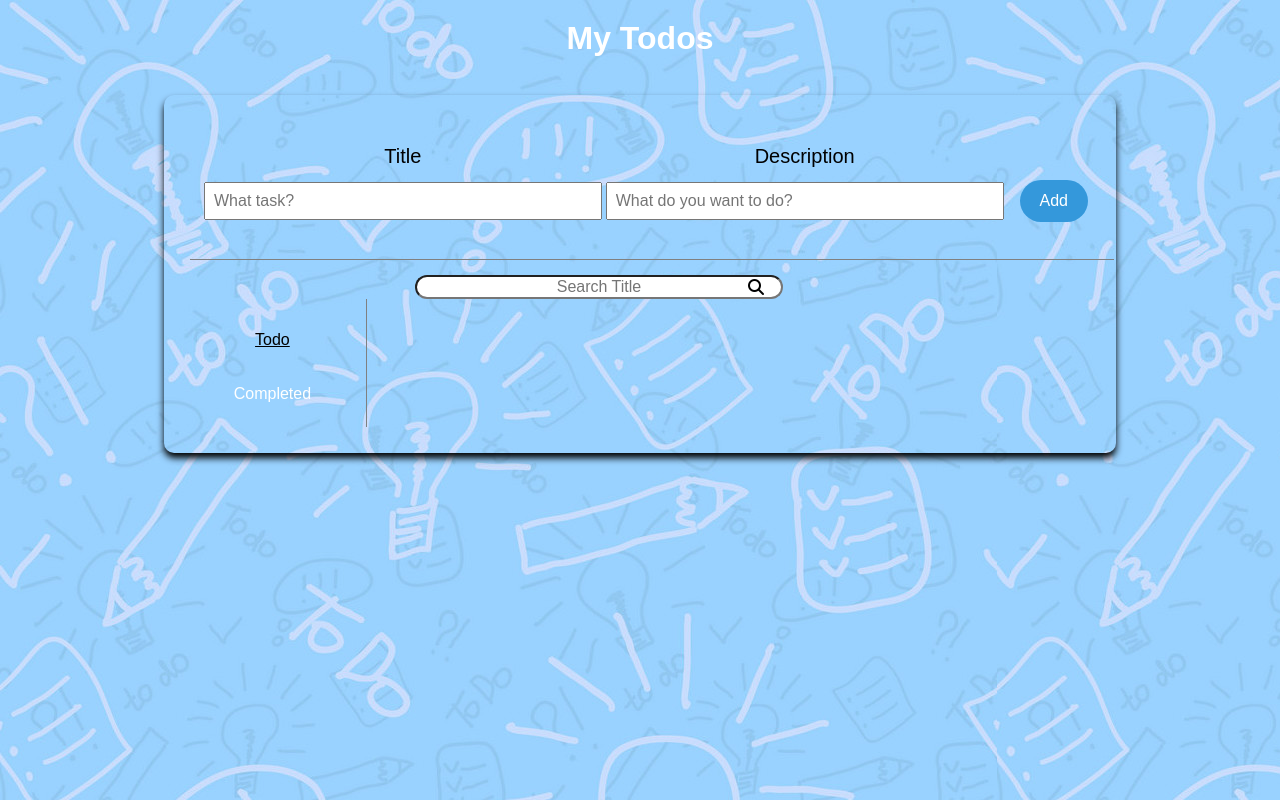
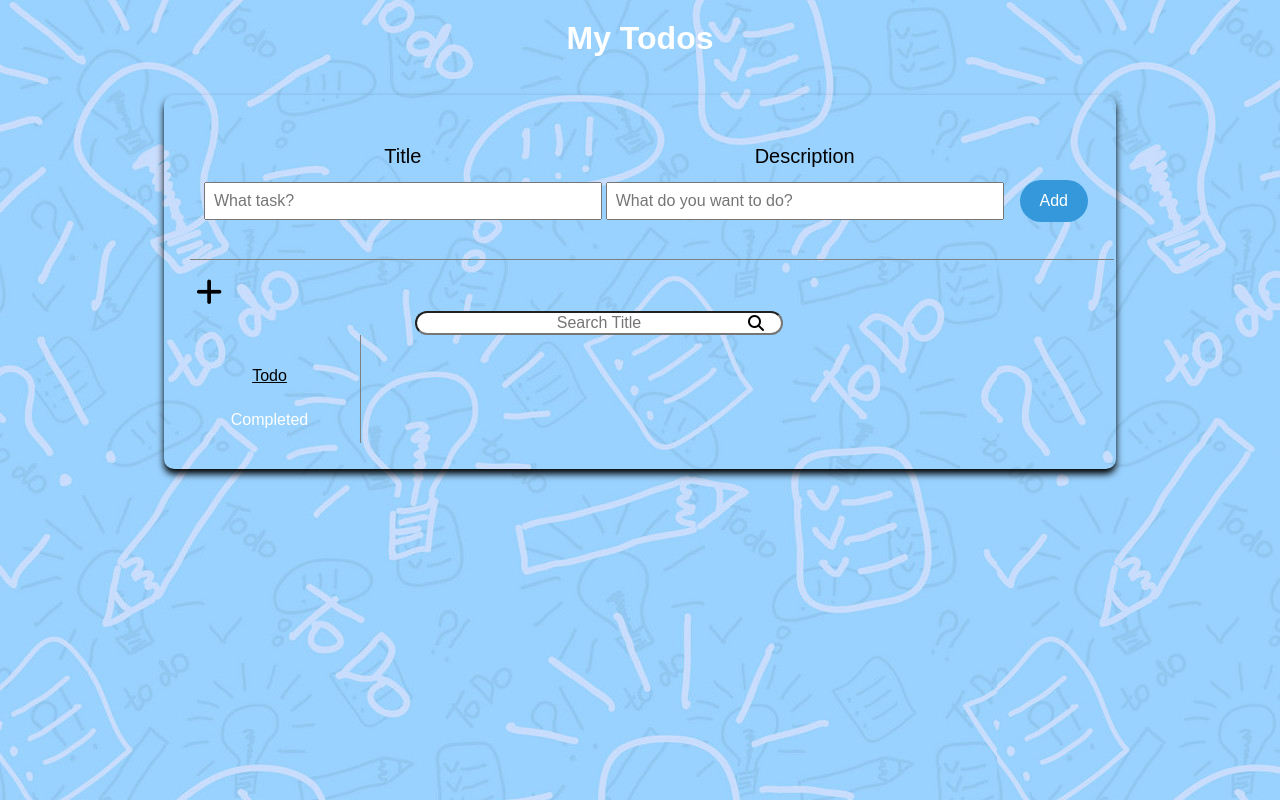
Before and after one commit to anb-hq/AnB_Prime_ToDoList_HORTHOURTOURLENG, a React (Vite) app: page / in a window 1280 px wide. Built offline with nearby package versions, Linux system fonts and the light colour scheme.

Commit message:
new layout group button

```diff
--- a/src/App.css
+++ b/src/App.css
@@ -36,18 +36,32 @@ h1 {
   color: var(--white)
 }
 
-@media (max-width: 700px) {
-  .btn-area input {
-    width: 85%;
-    text-align: center;
-  }
+.container-todo-list{
+  position: relative;
+}
+.add-button{
+  font-size: 30px;
+}
+
+@media (max-width: 770px) {
   .btn {
     display: flex;
-    justify-content: space-between; /* Fixed typo 'space-betweenn' */
+    justify-content: space-between;
   }
 }
-
+.btn-area{
+  overflow-y: scroll;
+}
+.btn-area::-webkit-scrollbar{
+  width: 0;
+}
+.secondarybtn{
+  height: 4vh;
+}
 @media (min-width: 770px) {
+  .btn-area{
+    max-width:19%;
+  }
   .container-todo-list {
     display: flex;
     justify-content: space-between;
@@ -74,4 +88,8 @@ h1 {
   .search-icon{
     left: 37%;
   }
+  .add-button{
+    background-color: inherit;
+    font-size: 30px;
+  }
 }
--- a/src/App.jsx
+++ b/src/App.jsx
@@ -43,12 +43,20 @@ function App() {
     );
     setFilteredTasks(filtered);
   }, [searchQuery, tasks]);
+  const [buttons, setButtons] = useState([]);
+  const addButton = () => {
+    const newButton = { id: Date.now(), label: 'NewButton' };
+    setButtons([...buttons, newButton]);
+  };
 
   return (
     <div className='App'>
       <h1 className='text-center margin-top-20'>My Todos</h1>
       <div className='Todo-wrapper margin-x-y border-radius-10'>
         <TodoInput addTask={addTask} />
+        <button className='add-button' onClick={addButton}>
+        <i class="fa-solid fa-plus"></i>
+              </button>
         <div className='search-container '>
             <i className='search-icon fas fa-search'></i>
             <input className='font border-radius-20 text-center'
@@ -73,6 +81,11 @@ function App() {
               >
                 Completed
               </button>
+              {buttons.map((button) => (
+                <button key={button.id} className='secondarybtn'>
+                  {button.label}
+                </button>
+              ))}
 
             </div>
           </div>
--- /dev/null
+++ b/src/Todo-function/Search-function.jsx
@@ -0,0 +1,6 @@
+export function setSearchQuery(setSearchQuery, query) {
+    setSearchQuery(query);
+  }
+  export function setCompletedScreen(setCompletedScreen, isCompleted) {
+    setCompletedScreen(isCompleted);
+  }
--- a/src/component/TodoInput/TodoInput.jsx
+++ b/src/component/TodoInput/TodoInput.jsx
@@ -1,6 +1,5 @@
 import React, { useState } from 'react';
 import './TodoInput.css';
-
 function TodoInput({ addTask }) {
   const [task, setTask] = useState({
     title: '',
--- a/src/component/TodoList/TodoList.css
+++ b/src/component/TodoList/TodoList.css
@@ -20,6 +20,10 @@
     transition: background-color 0.3s, transform 0.2s, box-shadow 0.3s;
 }
 
+
+  .completed-task h3,.completed-task p {
+    text-decoration: line-through;
+  }
 
   .btnd:hover, .btnc:hover, .btne:hover {
     transform: scale(1.25);
--- a/src/component/TodoList/TodoList.jsx
+++ b/src/component/TodoList/TodoList.jsx
@@ -41,9 +41,13 @@ function TodoList({ tasks, completedScreen, toggleTaskCompletion, removeTask, up
   return (
     <div className='todo-list'>
       {tasks
-        .filter((task) => (completedScreen ? task.completed : !task.completed))
-        .map((task) => (
-          <div className='todo-list-item flex flex-col padding-15 margin-bottom-10 border-radius-20 margin-top-10' key={task.id}>
+          .filter((task) => (completedScreen ? task.completed : !task.completed))
+          .map((task) => (
+            <div
+              className={`todo-list-item flex flex-col padding-15 margin-bottom-10 border-radius-20 margin-top-10 ${
+                task.completed ? 'completed-task' : ''
+              }`}
+            key={task.id}>
             <div>
               <h3 className='font-t border-bottom '>{task.title}</h3>
               <p className='font-p border-bottom'>{task.description}</p>
```
Also changed, not shown: src/Todo-function/Todo-function.jsx (added, +23 -0 lines), src/assets/background-img/Task-add.png (added).
